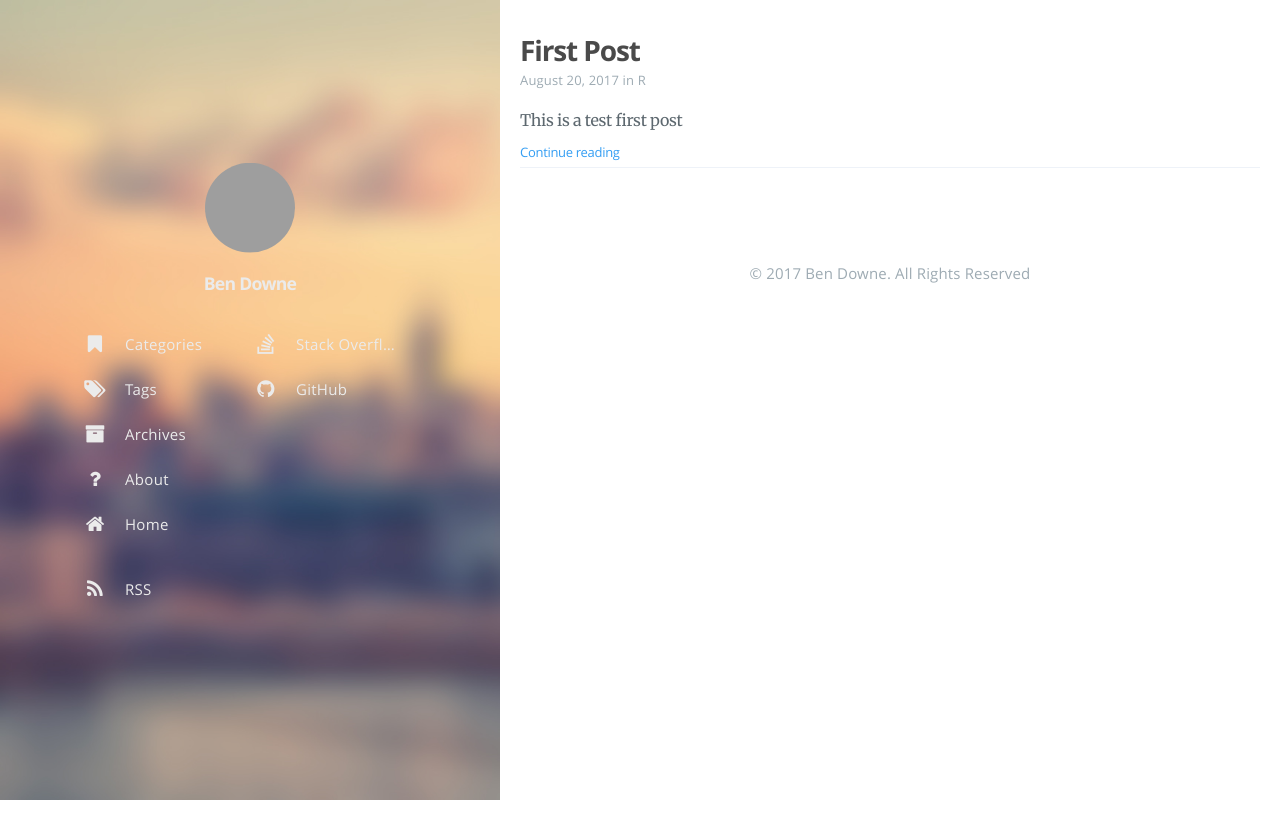
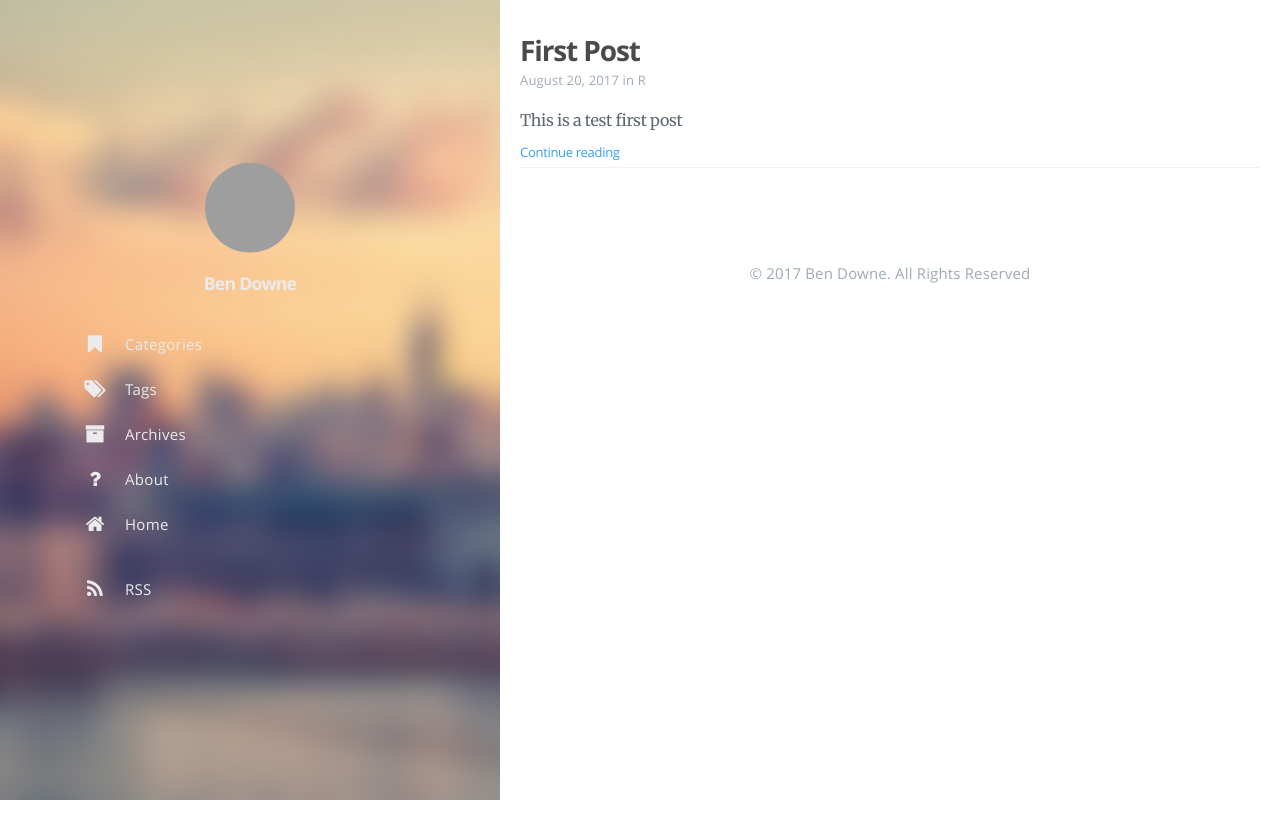
Before and after one commit to biyka/biyka.github.io, a plain HTML site: page index.html in a window 1280 px wide. Drawn offline with nearby package versions, Linux system fonts and the light colour scheme; some packages are replaced by stand-ins of ours; grey boxes are pictures that could not be loaded; a script that the page names is missing.

Commit message:
Remove redundant menu links

```diff
--- a/index.html
+++ b/index.html
@@ -169,26 +169,6 @@ ga('send', 'pageview');
 
     </ul>
     <ul class="sidebar-buttons">
-
-  <li class="sidebar-button">
-
-      <a class="sidebar-button-link " href="https://stackoverflow.com/users/636472/kakawait" target="_blank">
-
-      <i class="sidebar-button-icon fa fa-lg fa-stack-overflow"></i>
-
-      <span class="sidebar-button-desc">Stack Overflow</span>
-    </a>
-  </li>
-
-  <li class="sidebar-button">
-
-      <a class="sidebar-button-link " href="https://github.com/kakawait" target="_blank">
-
-      <i class="sidebar-button-icon fa fa-lg fa-github"></i>
-
-      <span class="sidebar-button-desc">GitHub</span>
-    </a>
-  </li>
 
     </ul>
     <ul class="sidebar-buttons">
```
Also changed, not shown: 2017/08/first-post/index.html (+0 -20 lines), archives/index.html (+0 -20 lines), categories/index.html (+0 -20 lines), categories/r/index.html (+0 -20 lines), post/index.html (+0 -20 lines), tags/index.html (+0 -20 lines), tags/r/index.html (+0 -20 lines).
